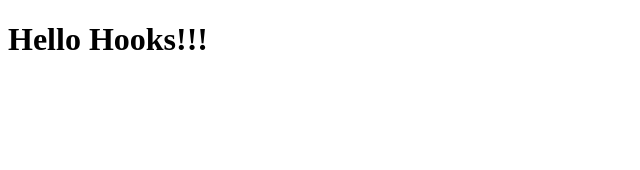
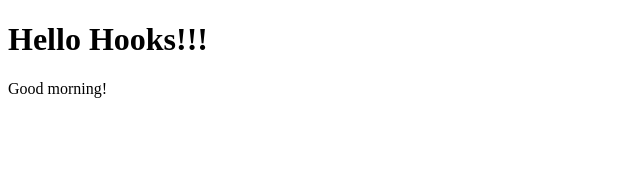
Before and after one commit to SeungMin0628/my-hooks, a React (Create React App) app: page / in a window 1280 px wide. Shown: the top 170 px of the page, without its empty margins (0-640 px from the left). Built offline with nearby package versions, Linux system fonts and the light colour scheme.

Commit message:
use fade in

```diff
--- a/src/App.js
+++ b/src/App.js
@@ -1,28 +1,31 @@
-import React, { useEffect } from 'react'
+import React, { useEffect, useRef } from 'react'
 
-const useBeforeLeave = (callable) => {
-  const beforeLeave = (event) => {
-    const { clientY } = event
-    if (clientY <= 0) {
-      callable()
+const useFadeIn = (duration = 3, delay = 0) => {
+  const element = useRef()
+
+  const fadeIn = () => {
+    if (element.current) {
+      element.current.style.opacity = 1
+      element.current.style.transition = `opacity ${duration}s ease-in-out ${delay}s`
     }
   }
 
   useEffect(() => {
-    document.addEventListener('mouseleave', beforeLeave)
+    fadeIn()
+  }, [])
 
-    return () => {
-      document.removeEventListener('mouseleave', beforeLeave)
-    }
-  }, [])
+  return { ref: element, style: { opacity: 0 } }
 }
 
+
 const App = () => {
-  useBeforeLeave(() => { console.log("please don't leave") })
+  const fadeInTitle = useFadeIn(2)
+  const fadeInP =  useFadeIn(5, 3)
 
   return (
     <div>
-      <h1>Hello Hooks!!!</h1>
+      <h1 {...fadeInTitle}>Hello Hooks!!!</h1>
+      <p {...fadeInP}>Good morning!</p>
     </div>
   )
 }
```
